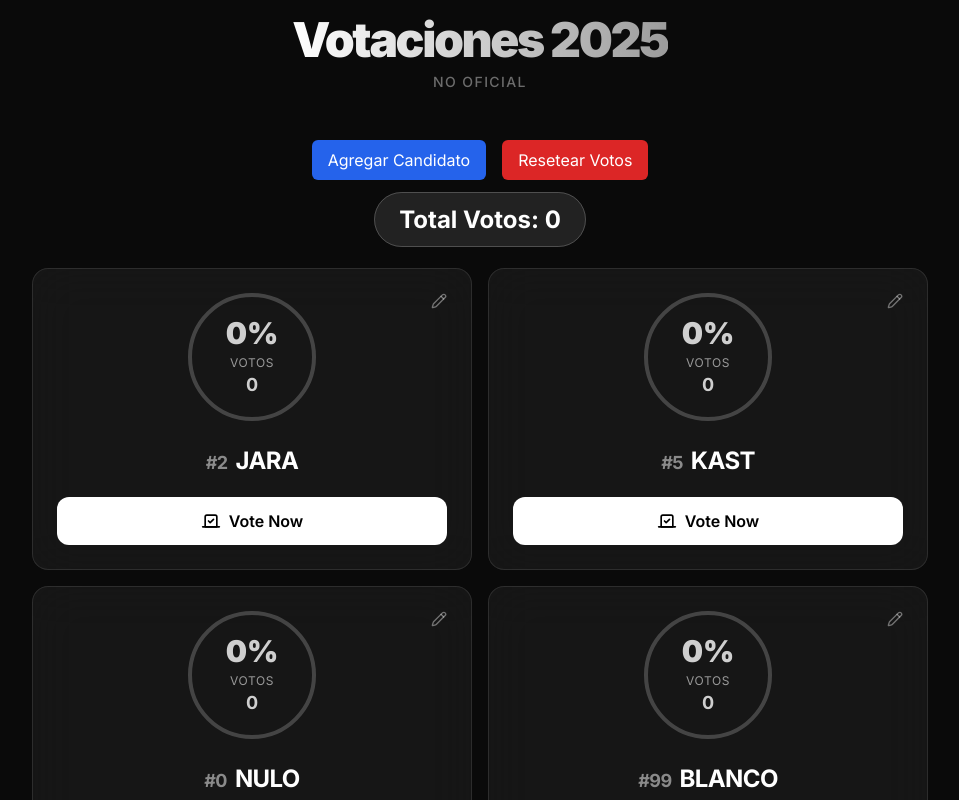
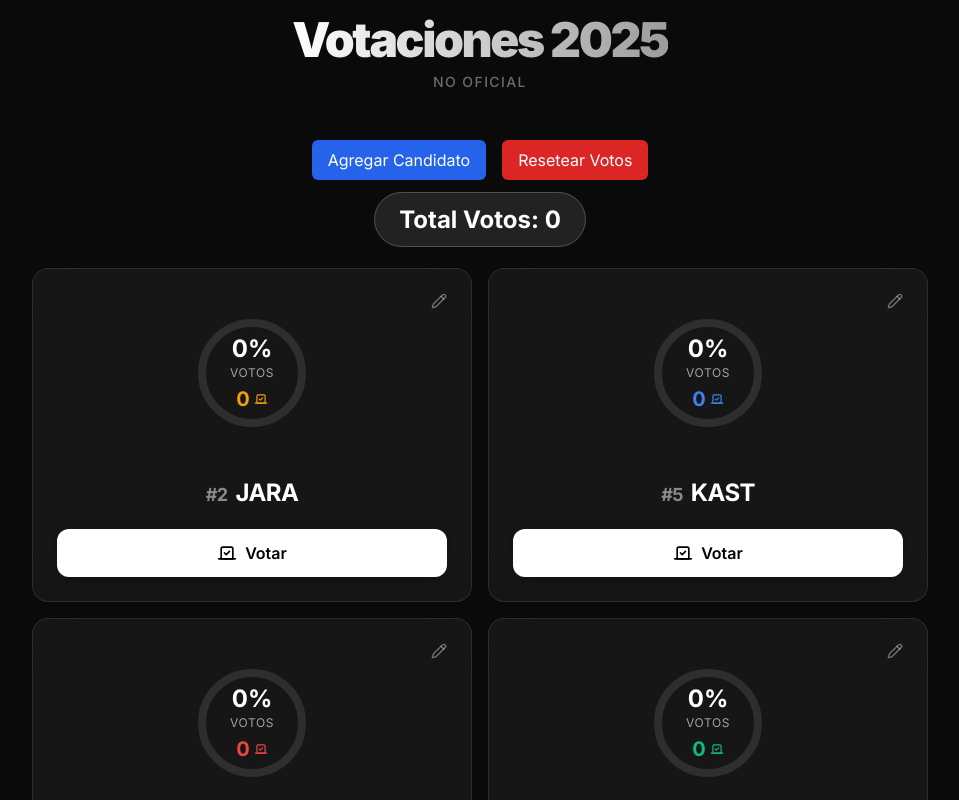
Before and after one commit to diegomadariaga/votaciones_web, a React (Vite) app: page / in a window 1280 px wide. Shown: the top 800 px of the page, without its empty margins (160-1119 px from the left). Built offline with nearby package versions, Linux system fonts and the light colour scheme.

Commit message:
feat: Enhance CandidateCard with dynamic colors and progress visualization

```diff
--- a/src/App.jsx
+++ b/src/App.jsx
@@ -91,8 +91,11 @@ const App = () => {
       )}
 
       <div className="grid grid-cols-2 gap-4 w-full mb-8 max-w-4xl mx-auto">
-        {candidates.map((candidate) => {
+        {candidates.map((candidate, index) => {
           const percentage = totalVotes === 0 ? 0 : Math.round((candidate.votes / totalVotes) * 100);
+          const colors = ['#F59E0B', '#3B82F6', '#EF4444', '#10B981', '#8B5CF6', '#EC4899', '#6366F1'];
+          const color = colors[index % colors.length];
+
           return (
             <div key={candidate.id} className="w-full">
               <CandidateCard
@@ -101,6 +104,7 @@ const App = () => {
                 onVote={handleVote}
                 onUpdate={handleUpdateCandidate}
                 isLeading={leaderId === candidate.id}
+                color={color}
               />
             </div>
           );
--- a/src/components/CandidateCard.jsx
+++ b/src/components/CandidateCard.jsx
@@ -2,7 +2,7 @@ import React, { useState } from 'react';
 import { motion } from 'framer-motion';
 import { Vote, Pencil, Check, X } from 'lucide-react';
 
-const CandidateCard = ({ candidate, percentage, onVote, onUpdate, isLeading }) => {
+const CandidateCard = ({ candidate, percentage, onVote, onUpdate, isLeading, color }) => {
   const [isEditing, setIsEditing] = useState(false);
   const [editName, setEditName] = useState(candidate.name);
   const [editNumber, setEditNumber] = useState(candidate.number);
@@ -18,71 +18,94 @@ const CandidateCard = ({ candidate, percentage, onVote, onUpdate, isLeading }) =
     setIsEditing(false);
   };
 
+  const radius = 50;
+  const circumference = 2 * Math.PI * radius;
+  const strokeDashoffset = circumference - (percentage / 100) * circumference;
+
   return (
     <motion.div
       layout
       initial={{ opacity: 0, y: 20 }}
       animate={{ opacity: 1, y: 0 }}
-      className={`relative overflow-hidden rounded-2xl p-6 backdrop-blur-xl border transition-all duration-300 ${isLeading
-        ? 'bg-gradient-to-br from-yellow-500/20 to-orange-500/20 border-yellow-500/50 shadow-[0_0_30px_rgba(234,179,8,0.3)]'
-        : 'bg-white/5 border-white/10 hover:border-white/20 hover:bg-white/10'
-        }`}
+      style={{
+        borderColor: isLeading ? color : 'rgba(255,255,255,0.1)',
+        boxShadow: isLeading ? `0 0 30px ${color}40` : 'none'
+      }}
+      className={`relative overflow-hidden rounded-2xl p-6 backdrop-blur-xl border transition-all duration-300 ${!isLeading ? 'bg-white/5 hover:border-white/20 hover:bg-white/10' : 'bg-gradient-to-br from-white/10 to-transparent'}`}
     >
       {/* Edit Button */}
       <div className="absolute top-4 right-4 z-20">
         {isEditing ? (
           <div className="flex gap-2">
-            <button
-              onClick={handleSave}
-              className="p-2 bg-green-500/20 text-green-500 rounded-full hover:bg-green-500/30 transition-colors"
-            >
+            <button onClick={handleSave} className="p-2 bg-green-500/20 text-green-500 rounded-full hover:bg-green-500/30 transition-colors">
               <Check size={16} />
             </button>
-            <button
-              onClick={handleCancel}
-              className="p-2 bg-red-500/20 text-red-500 rounded-full hover:bg-red-500/30 transition-colors"
-            >
+            <button onClick={handleCancel} className="p-2 bg-red-500/20 text-red-500 rounded-full hover:bg-red-500/30 transition-colors">
               <X size={16} />
             </button>
           </div>
         ) : (
-          <button
-            onClick={() => setIsEditing(true)}
-            className="p-2 text-white/40 hover:text-white hover:bg-white/10 rounded-full transition-all"
-          >
+          <button onClick={() => setIsEditing(true)} className="p-2 text-white/40 hover:text-white hover:bg-white/10 rounded-full transition-all">
             <Pencil size={16} />
           </button>
         )}
       </div>
 
       <div className="flex flex-col items-center gap-4">
-        <div className="relative">
-          <div className={`w-32 h-32 rounded-full flex flex-col items-center justify-center border-4 trantision-all duration-300 ${isLeading
-            ? 'border-yellow-500 text-yellow-500 shadow-[0_0_20px_rgba(234,179,8,0.4)]'
-            : 'border-white/20 text-white/80'
-            }`}>
+        <div className="relative w-40 h-40 flex items-center justify-center">
+          {/* Circular Progress SVG */}
+          <svg className="absolute w-full h-full transform -rotate-90">
+            <circle
+              cx="80"
+              cy="80"
+              r={radius}
+              stroke="currentColor"
+              strokeWidth="8"
+              fill="transparent"
+              className="text-white/10"
+            />
+            <circle
+              cx="80"
+              cy="80"
+              r={radius}
+              stroke={color}
+              strokeWidth="8"
+              fill="transparent"
+              strokeDasharray={circumference}
+              strokeDashoffset={strokeDashoffset}
+              strokeLinecap="round"
+              className="transition-all duration-1000 ease-out"
+            />
+          </svg>
+
+          <div className="flex flex-col items-center justify-center z-10">
             {isEditing ? (
               <input
                 type="number"
                 value={editNumber}
                 onChange={(e) => setEditNumber(e.target.value)}
-                className="w-20 bg-transparent text-center outline-none border-b-2 border-white/20 focus:border-white text-2xl font-bold"
+                className="w-20 bg-transparent text-center outline-none border-b-2 border-white/20 focus:border-white text-2xl font-bold text-white"
               />
             ) : (
               <>
-                <span className="text-3xl font-black">{percentage}%</span>
-                <span className="text-xs uppercase tracking-wider opacity-70 mt-1">votos</span>
-                <span className="text-lg font-bold">{candidate.votes}</span>
+                <span className="text-2xl font-bold text-white">{percentage}%</span>
+                <span className="text-xs uppercase tracking-wider text-white/60 mb-1">votos</span>
+                <span className="text-xl font-bold flex items-center gap-1" style={{ color: color }}>
+                  {candidate.votes}
+                  <Vote size={14} />
+                </span>
               </>
             )}
           </div>
+
           {isLeading && !isEditing && (
             <motion.div
               initial={{ scale: 0 }}
               animate={{ scale: 1 }}
-              className="absolute -top-3 -right-3 bg-yellow-500 text-black text-xs font-black px-3 py-1 rounded-full shadow-lg"
+              style={{ backgroundColor: color }}
+              className="absolute -top-0 -right-0 text-white text-[10px] font-black px-2 py-1 rounded-full shadow-lg uppercase tracking-wider"
             >
-              LÍDER
+              Líder
             </motion.div>
           )}
         </div>
@@ -107,13 +130,14 @@ const CandidateCard = ({ candidate, percentage, onVote, onUpdate, isLeading }) =
           whileHover={{ scale: 1.05 }}
           whileTap={{ scale: 0.95 }}
           onClick={() => onVote(candidate.id)}
-          className={`w-full py-3 px-6 rounded-xl font-semibold flex items-center justify-center gap-2 transition-colors ${isLeading
-            ? 'bg-yellow-500 text-black hover:bg-yellow-400'
-            : 'bg-white text-black hover:bg-gray-200'
-            }`}
+          style={{
+            backgroundColor: isLeading ? color : 'white',
+            color: isLeading ? 'white' : 'black'
+          }}
+          className={`w-full py-3 px-6 rounded-xl font-semibold flex items-center justify-center gap-2 transition-colors shadow-lg hover:brightness-110`}
         >
           <Vote size={20} />
-          Vote Now
+          Votar
         </motion.button>
       </div>
     </motion.div>
```
